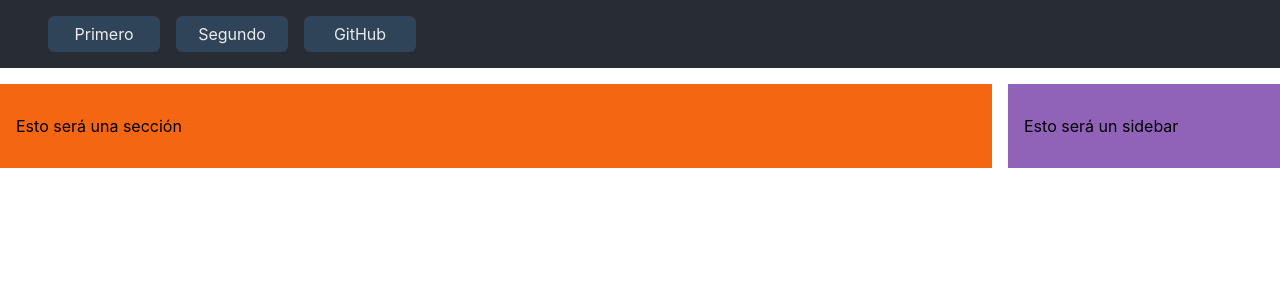
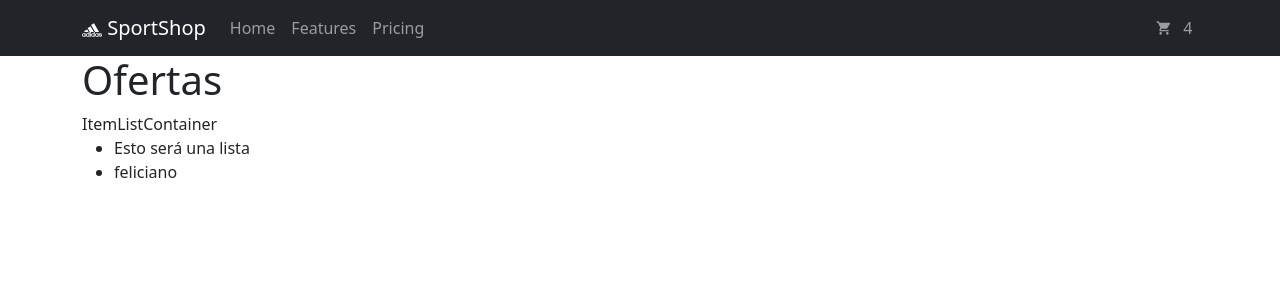
Before and after one commit to aron1984/ch-ronconi, a React (Create React App) app: page / in a window 1280 px wide. Shown: the top 300 px of the page. Built offline with nearby package versions, Linux system fonts and the light colour scheme.

Commit message:
Tercera entrega

```diff
--- a/package.json
+++ b/package.json
@@ -6,12 +6,11 @@
     "@testing-library/jest-dom": "^5.16.4",
     "@testing-library/react": "^13.2.0",
     "@testing-library/user-event": "^13.5.0",
-    "boostrap": "^2.0.0",
-    "bootstrap": "^5.1.3",
     "react": "^18.1.0",
+    "react-bootstrap": "^2.3.1",
     "react-dom": "^18.1.0",
+    "react-icons": "^4.3.1",
     "react-scripts": "5.0.1",
-    "reactstrap": "^9.0.2",
     "web-vitals": "^2.1.4"
   },
   "scripts": {
--- a/src/App.js
+++ b/src/App.js
@@ -1,79 +1,31 @@
-import React, { Component } from 'react';
+import React from 'react';
+import { Container } from 'react-bootstrap';
 // import logo from './logo.svg';
 import './App.css';
+import ItemListContainer from './components/ItemListContainer';
 import NavBarFirst from './components/NavBar';
+
+
 
 // import { NavbarText, DropdownItem, DropdownToggle, UncontrolledDropdown, NavLink, NavItem, Nav, Collapse, NavbarToggler, NavbarBrand, Navbar, DropdownMenu } from 'reactstrap';
 
 function App() {
   return (
 
-    <div>
+    <>
       <NavBarFirst />
+      {/* Esta clase de contenedor de bootstrap va acá?
+          La estructura del html general, dónde va?
+      */}
+      <Container>
+        <h1>Ofertas</h1>
 
-      <div className='containerMain'>
-        <section className='main'>
-          <p>Esto será una sección</p>
-        </section>
-        <sidebar className='sidebar'>
-          <p>Esto será un sidebar</p>
-        </sidebar>
-      </div>
-    </div>
-    // <div>
-    //   <Navbar
-    //     color="dark"
-    //     expand="md"
-    //   >
-    //     <NavbarBrand href="/">
-    //       Homework
-    //     </NavbarBrand>
-    //     <NavbarToggler onClick={function noRefCheck() { }} />
-    //     <Collapse navbar>
-    //       <Nav
-    //         className="me-auto"
-    //         navbar
-    //       >
-    //         <NavItem>
-    //           <NavLink href="/components/">
-    //             Components
-    //           </NavLink>
-    //         </NavItem>
-    //         <NavItem>
-    //           <NavLink href="https://github.com/reactstrap/reactstrap">
-    //             GitHub
-    //           </NavLink>
-    //         </NavItem>
-    //         <UncontrolledDropdown
-    //           inNavbar
-    //           nav
-    //         >
-    //           <DropdownToggle
-    //             caret
-    //             nav
-    //           >
-    //             Options
-    //           </DropdownToggle>
-    //           <DropdownMenu right>
-    //             <DropdownItem>
-    //               Option 1
-    //             </DropdownItem>
-    //             <DropdownItem>
-    //               Option 2
-    //             </DropdownItem>
-    //             <DropdownItem divider />
-    //             <DropdownItem>
-    //               Reset
-    //             </DropdownItem>
-    //           </DropdownMenu>
-    //         </UncontrolledDropdown>
-    //       </Nav>
-    //       <NavbarText>
-    //         Simple Text
-    //       </NavbarText>
-    //     </Collapse>
-    //   </Navbar>
-    // </div>
+        <ItemListContainer />
+
+      </Container>
+
+
+    </>
 
   );
 }
--- /dev/null
+++ b/src/components/CartWidget.css
@@ -0,0 +1,11 @@
+.cartContainer{
+    display: flex;
+    flex-direction: row;                /*para indicar la dirección que se van a desplegar los hijos*/
+    justify-content: space-around;      /*para justificar horizontalmente*/
+    align-items: center;                /*para centra verticalmente los div*/
+    width: 3rem;
+}
+
+.cartContainer div{
+    display: flex;                      /*Para indicar como se va a comportar y obedece al padre con flex*/
+}
--- /dev/null
+++ b/src/components/CartWidget.jsx
@@ -0,0 +1,13 @@
+import React from 'react';
+import { MdShoppingCart } from 'react-icons/md';
+import './CartWidget.css';
+
+export default function CartWidget() {
+    let count = 4;
+    return (
+        <div className='cartContainer'>
+            <div><MdShoppingCart /></div>
+            <div>{count}</div>
+        </div>
+    )
+}
--- /dev/null
+++ b/src/components/ItemListContainer.jsx
@@ -0,0 +1,21 @@
+import React from 'react'
+
+
+export default function ItemListContainer() {
+    // aca puede ir una logica de iteración
+
+    for(let i = 0; i < 5; i++){
+        console.log(i)
+    }
+
+    let _name= "feliciano";
+
+  return (
+    <div>ItemListContainer
+        <ul>
+            <li>Esto será una lista</li>
+            <li>{_name}</li>
+        </ul>
+    </div>
+  )
+}
--- a/src/components/NavBar.js
+++ /dev/null
@@ -1,27 +0,0 @@
-import React from "react";
-
-export default class NavBarFirst extends React.Component {
-
-    render() {
-        return (
-            <div>
-                <header>
-                    <nav className="navN">
-                        <div>
-                            <img />
-                        </div>
-                        <div>
-                            <ul>
-                                <li>Primero</li>
-                                <li>Segundo</li>
-                                <li><a href="https://github.com/aron1984/ch-ronconi.git">GitHub</a></li>
-                            </ul>
-                        </div>
-                    </nav>
-                </header>
-            </div>
-
-
-        );
-    }
-}
--- /dev/null
+++ b/src/components/NavBar.jsx
@@ -0,0 +1,29 @@
+import React from 'react'
+import { SiAdidas } from 'react-icons/si'
+import { Navbar, Nav, Container } from 'react-bootstrap'
+import CartWidget from './CartWidget'
+
+export default function NavBar() {
+    return (
+        <div>
+            <header>
+                <Navbar bg="dark" variant="dark">
+                    <Container>
+                        <Navbar.Brand href="#home">
+                            <SiAdidas />
+                            {' '} SportShop
+                        </Navbar.Brand>
+                        <Nav className="me-auto">
+                            <Nav.Link href="#home">Home</Nav.Link>
+                            <Nav.Link href="#features">Features</Nav.Link>
+                            <Nav.Link href="#pricing">Pricing</Nav.Link>
+                        </Nav>
+                        <Navbar.Text><CartWidget/></Navbar.Text>
+                    </Container>
+                </Navbar>
+
+            </header>
+        </div>
+
+    )
+}
--- a/src/index.js
+++ b/src/index.js
@@ -4,7 +4,7 @@
 import App from './App';
 import reportWebVitals from './reportWebVitals';
 
-// import 'bootstrap/dist/css/bootstrap.css';
+import 'bootstrap/dist/css/bootstrap.min.css';
 
 const root = ReactDOM.createRoot(document.getElementById('root'));
 root.render(
```
Also changed, not shown: src/App.css (line endings or trailing spaces), 1 other file (tests, documents, lock files or other folders).
